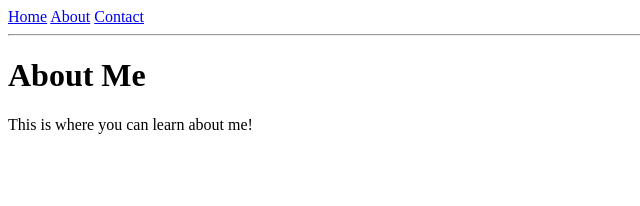
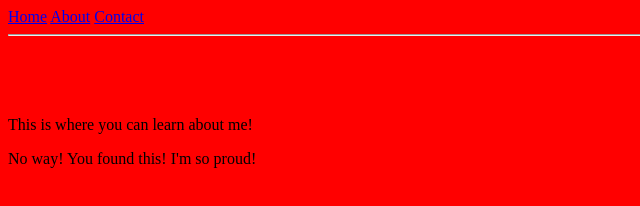
Before and after one commit to HoleeFrijoles/my-node-site, a website: page Public/about.html in a window 1280 px wide. Shown: the whole page, without its empty margins (0-640 px from the left). Drawn offline with Linux system fonts and the light colour scheme.

```diff
--- a/Public/about.html
+++ b/Public/about.html
@@ -4,6 +4,8 @@
     <meta charset="UTF-8">
     <meta name="viewport" content="width=device-width, initial-scale=1.0">
     <title>Document</title>
+
+    <link rel="stylesheet" type="text/css" href="style.css">
 </head>
 <body>
     <nav>
@@ -17,5 +19,7 @@
     <h1>About Me</h1>
 
     <p>This is where you can learn about me!</p>
+
+    <footer>No way! You found this! I'm so proud!</footer>
 </body>
 </html>
--- /dev/null
+++ b/Public/style.css
@@ -0,0 +1,6 @@
+h1 {
+    color:red;
+}
+body {
+    background-color:red;
+}
```
Also changed, not shown: Public/contact.html (+2 -0 lines), Public/index.html (+2 -0 lines).
